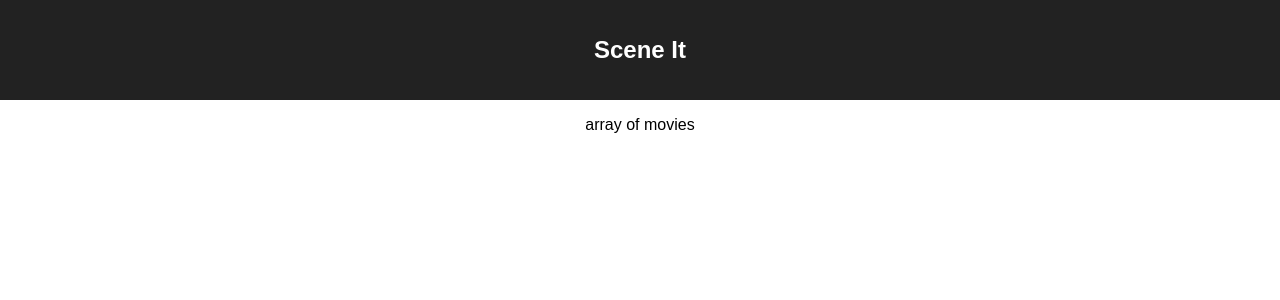
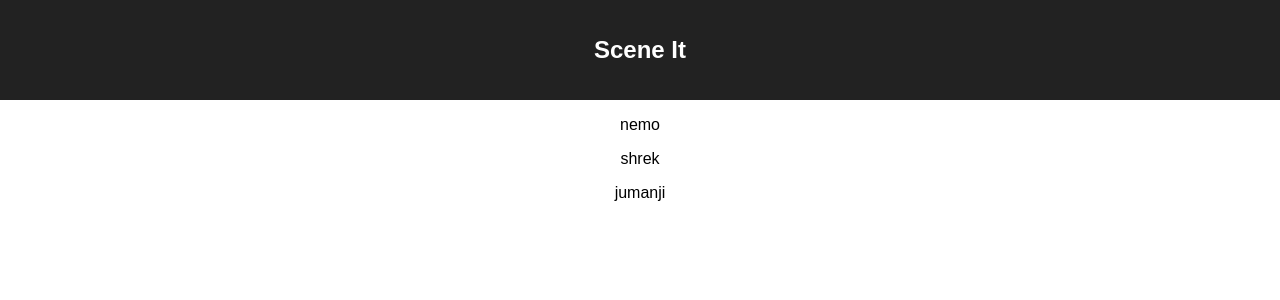
Before and after one commit to buchheimt/scene-it, a React (Create React App) app in the folder client/: page / in a window 1280 px wide. Shown: the top 300 px of the page. Built offline with nearby package versions, Linux system fonts and the light colour scheme.

Commit message:
Add MovieCard and fix file naming

```diff
--- a/client/src/App.js
+++ b/client/src/App.js
@@ -1,8 +1,8 @@
 import React, { Component } from 'react';
 import { BrowserRouter as Router, Switch, Route } from 'react-router-dom';
 import './App.css';
-import NavBar from './components/navbar';
-import HomePage from './containers/homepage.js';
+import NavBar from './components/NavBar';
+import HomePage from './containers/HomePage';
 
 class App extends Component {
   render() {
--- /dev/null
+++ b/client/src/components/MovieCard.js
@@ -0,0 +1,7 @@
+import React from 'react';
+
+const MovieCard = ({movie}) => (
+  <p>{movie}</p>
+)
+
+export default MovieCard
--- /dev/null
+++ b/client/src/containers/HomePage.js
@@ -0,0 +1,20 @@
+import React from 'react';
+import MovieCard from '../components/MovieCard';
+
+class HomePage extends React.Component {
+  render() {
+
+    const moviesArray = ["nemo", "shrek", "jumanji"]
+    const movies = moviesArray.map(movie => (
+      <MovieCard movie={movie} />
+    ))
+
+    return (
+      <div>
+        {movies}
+      </div>
+    )
+  }
+}
+
+export default HomePage;
--- a/client/src/containers/homepage.js
+++ /dev/null
@@ -1,12 +0,0 @@
-import React from 'react';
-
-class HomePage extends React.Component {
-
-  render() {
-    return (
-      <p>array of movies</p>
-    )
-  }
-}
-
-export default HomePage;
```
Also changed, not shown: client/src/components/NavBar.js (renamed from client/src/components/navbar.js).
